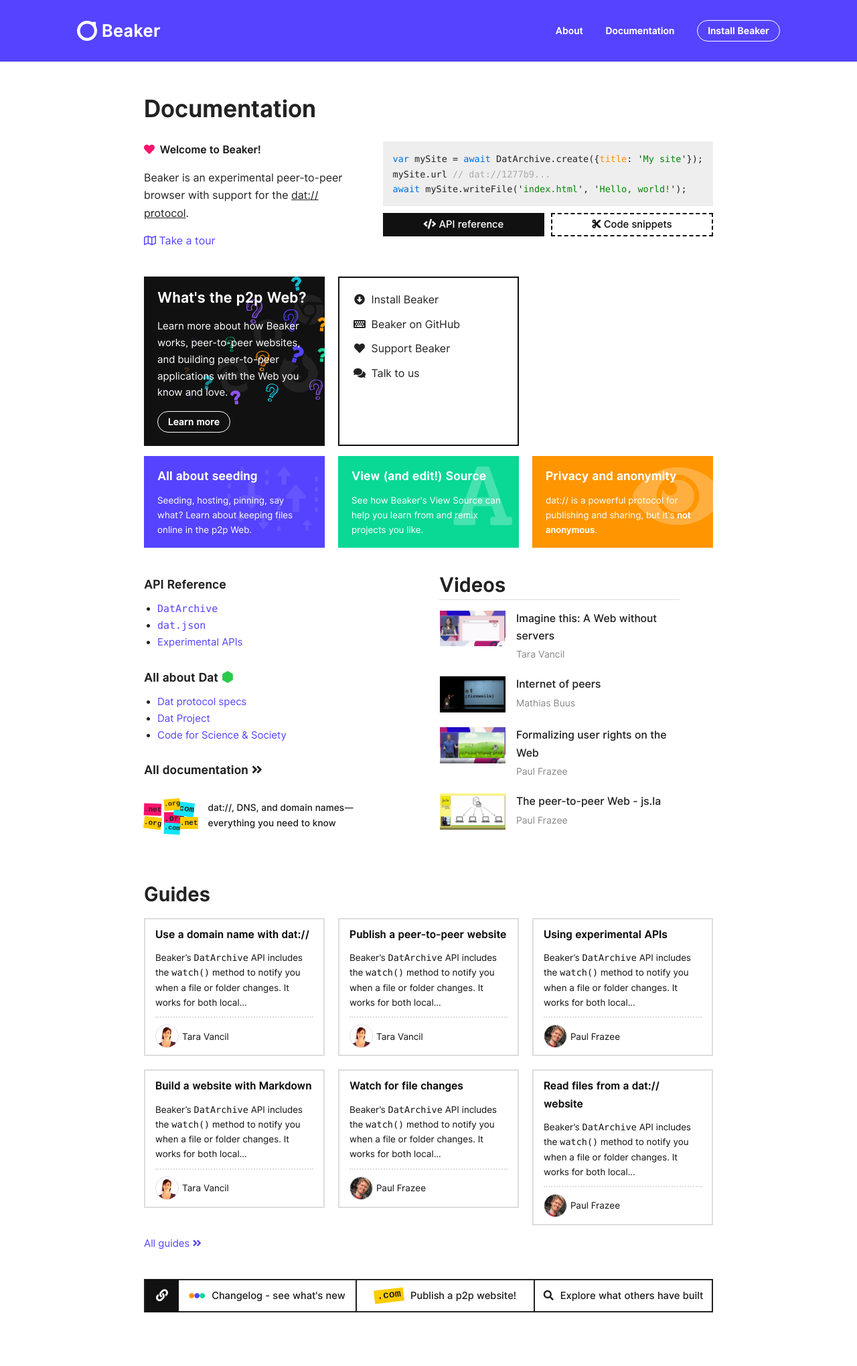
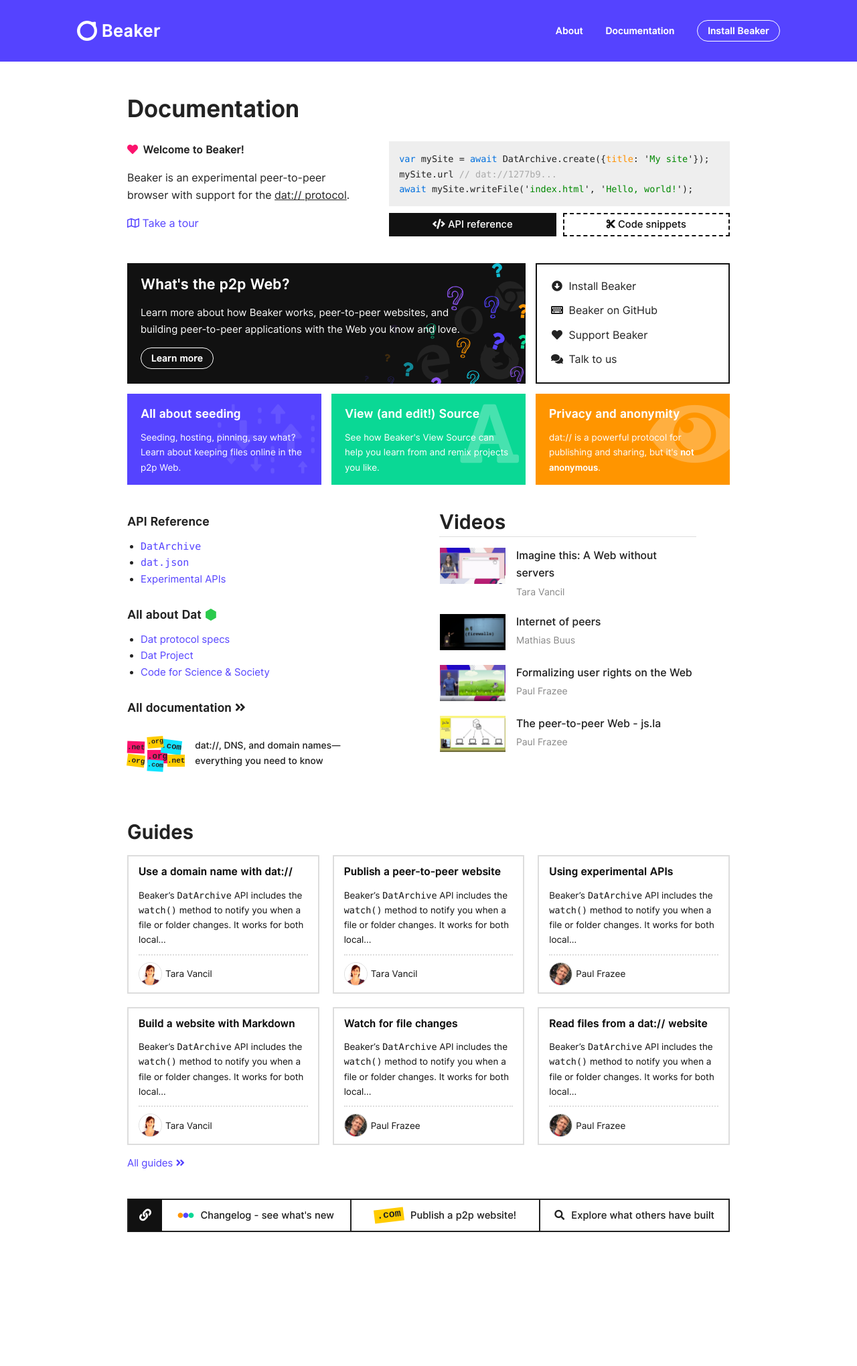
Before and after one commit to beakerbrowser/beakerbrowser.com, a Jekyll site: the page built from _docs/index.md, in a window 1280 px wide. Shown: the whole page at 67% size. Built offline with Jekyll 4.4.1, drawn with Linux system fonts in a browser that asks for light colours; after the commit the page ends 1920 px from its top, so only the background shows below that.

Commit message:
Update grid and columns

```diff
--- a/css/layout/_containers.scss
+++ b/css/layout/_containers.scss
@@ -17,7 +17,7 @@
   }
 
   &.narrow {
-    max-width: 850px;
+    max-width: 900px;
   }
 
   &.super-narrow {
--- a/css/layout/_grid.scss
+++ b/css/layout/_grid.scss
@@ -2,6 +2,13 @@
   display: grid;
   grid-gap: 20px;
   grid-template-columns: 1fr;
+}
+
+.grid {
+
+  &.small-gap {
+    grid-gap: 15px;
+  }
 }
 
 .grid-2 {
@@ -17,6 +24,10 @@
 
   @include respond-to(show-grid-2) {
     grid-template-columns: 1fr 1fr 1fr;
+
+    .col-2-3 {
+      grid-column-end: span 2;
+    }
   }
 }
 
@@ -60,7 +71,7 @@
   }
 }
 
-.col-1-2 {
+.columns .col-1-2 {
   @extend %col;
 
   @include respond-to(show-grid-2) {
@@ -69,7 +80,7 @@
   }
 }
 
-.col-1-3 {
+.columns .col-1-3 {
   @extend %col;
 
   @include respond-to(show-grid-3) {
@@ -78,7 +89,7 @@
   }
 }
 
-.col-2-3 {
+.columns .col-2-3 {
   @extend %col;
 
   @include respond-to(show-grid-3) {
@@ -88,7 +99,7 @@
   }
 }
 
-.col-1-5 {
+.columns .col-1-5 {
   @extend %col;
 
   @include respond-to(show-grid-5) {
@@ -99,7 +110,7 @@
   }
 }
 
-.col-2-5 {
+.columns .col-2-5 {
   @extend %col;
 
   @include respond-to(show-grid-5) {
@@ -108,7 +119,7 @@
   }
 }
 
-.col-3-5 {
+.columns .col-3-5 {
   @extend %col;
 
   @include respond-to(show-grid-5) {
@@ -117,7 +128,7 @@
   }
 }
 
-.col-4-5 {
+.columns .col-4-5 {
   @extend %col;
 
   @include respond-to(show-grid-5) {
```
